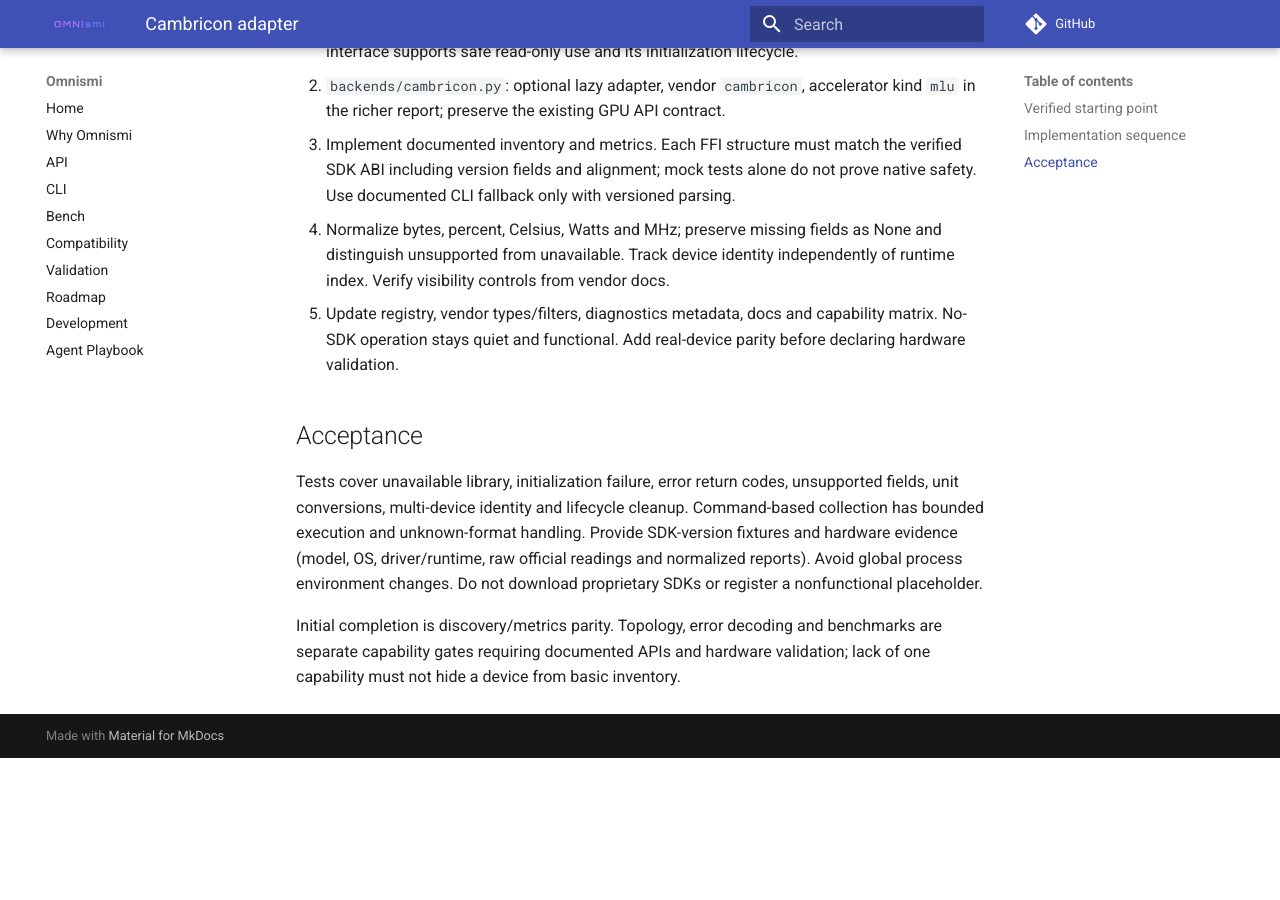
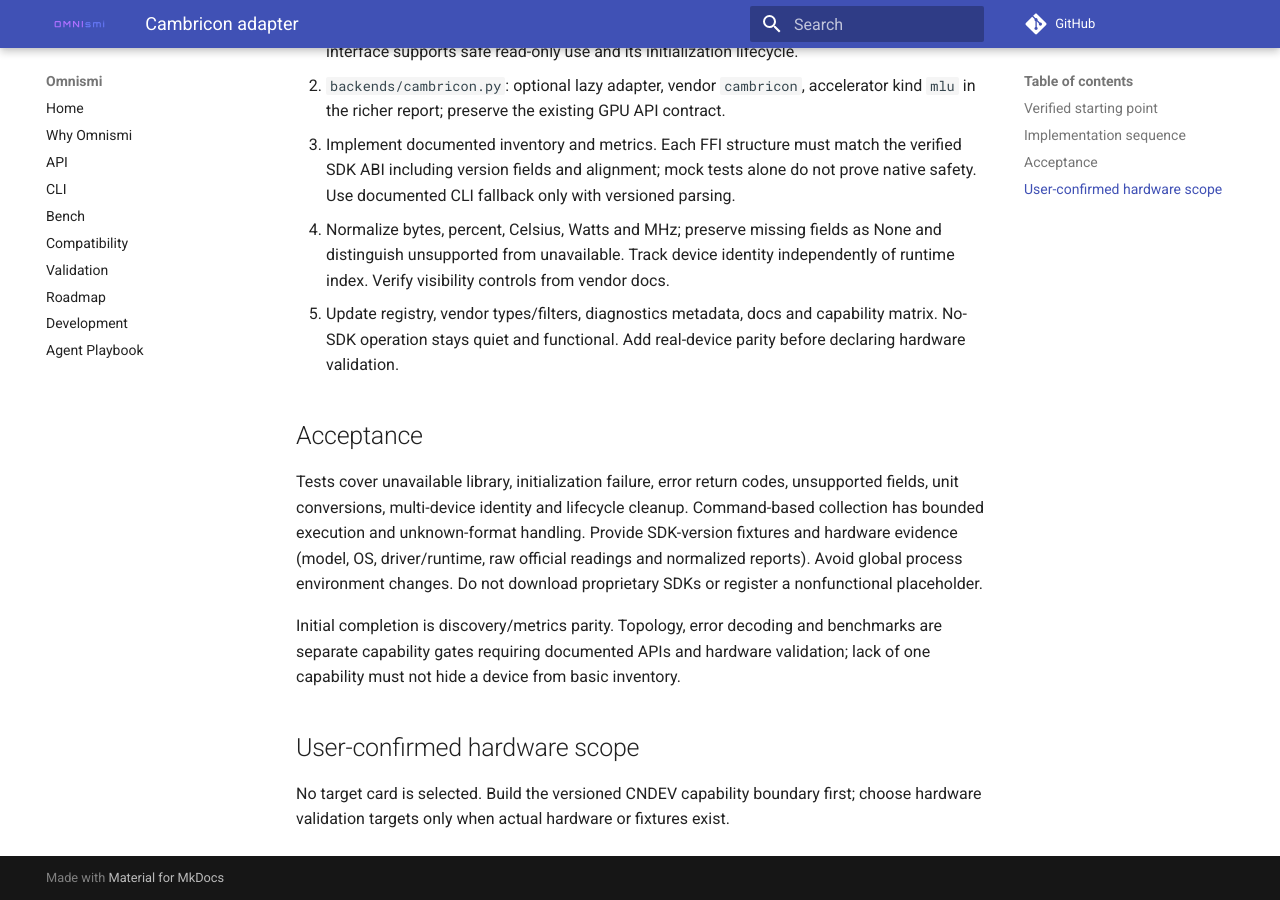
Before and after one commit to phantom5125/omnismi, an MkDocs documentation site: the page built from docs/v2/cambricon.md, in a window 1280 px wide and 900 px high, scrolled down 553 px. Built offline with MkDocs 1.6.1 and Material for MkDocs 9.7.7, drawn with Linux system fonts in a browser that asks for light colours; comment, search, counter and statistics services are not loaded; before the commit the page ends 1311 px from its top, so only the background shows below that.

Commit message:
docs: keep Cambricon support independent of an unselected SKU

```diff
--- a/docs/v2/cambricon.md
+++ b/docs/v2/cambricon.md
@@ -40,3 +40,8 @@ changes. Do not download proprietary SDKs or register a nonfunctional placeholde
 Initial completion is discovery/metrics parity. Topology, error decoding and
 benchmarks are separate capability gates requiring documented APIs and hardware
 validation; lack of one capability must not hide a device from basic inventory.
+
+## User-confirmed hardware scope
+
+No target card is selected. Build the versioned CNDEV capability boundary first;
+choose hardware validation targets only when actual hardware or fixtures exist.
```
